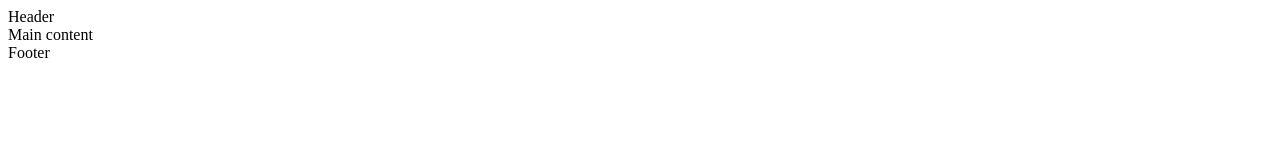
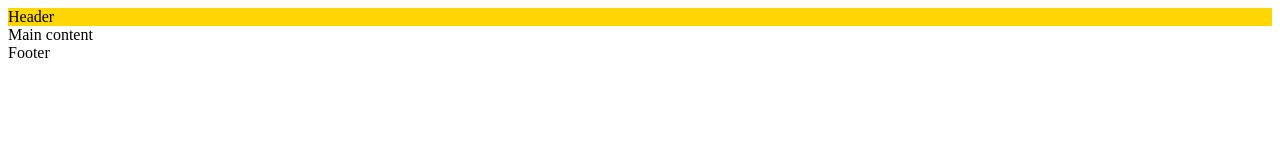
Before and after one commit to liam-2112/love-running, a plain HTML site: page index.html in a window 1280 px wide. Drawn offline with Linux system fonts and the light colour scheme.

Commit message:
Adding the stylesheet link to head section

```diff
--- a/assets/css/style.css
+++ b/assets/css/style.css
@@ -0,0 +1,14 @@
+/* header */
+header {
+    background-color: gold;
+}
+
+/* main content */
+header {
+    background-color: black;
+}
+
+/* footer */
+header {
+    background-color: gold;
+}
--- a/index.html
+++ b/index.html
@@ -14,6 +14,8 @@
     <link rel="apple-touch-icon" sizes="180x180" href="assets/favicon/apple-touch-icon.png">
     <link rel="icon" type="image/png" sizes="32x32" href="assets/favicon/favicon-32x32.png">
     <link rel="icon" type="image/png" sizes="16x16" href="assets/favicon/favicon-16x16.png">
+    <!--stylesheet-->
+    <link rel="stylesheet" href="assets/css/style.css">
 </head>
 
 <body>
```
